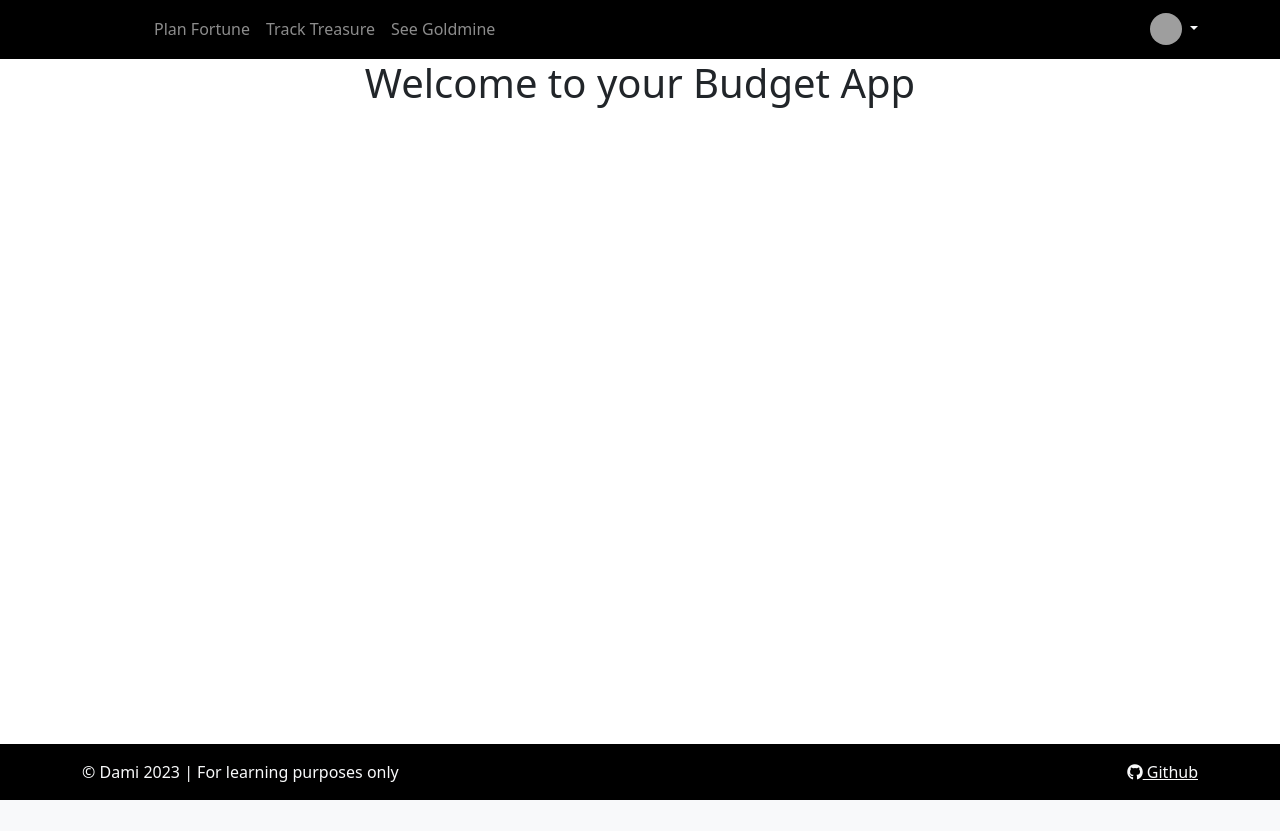
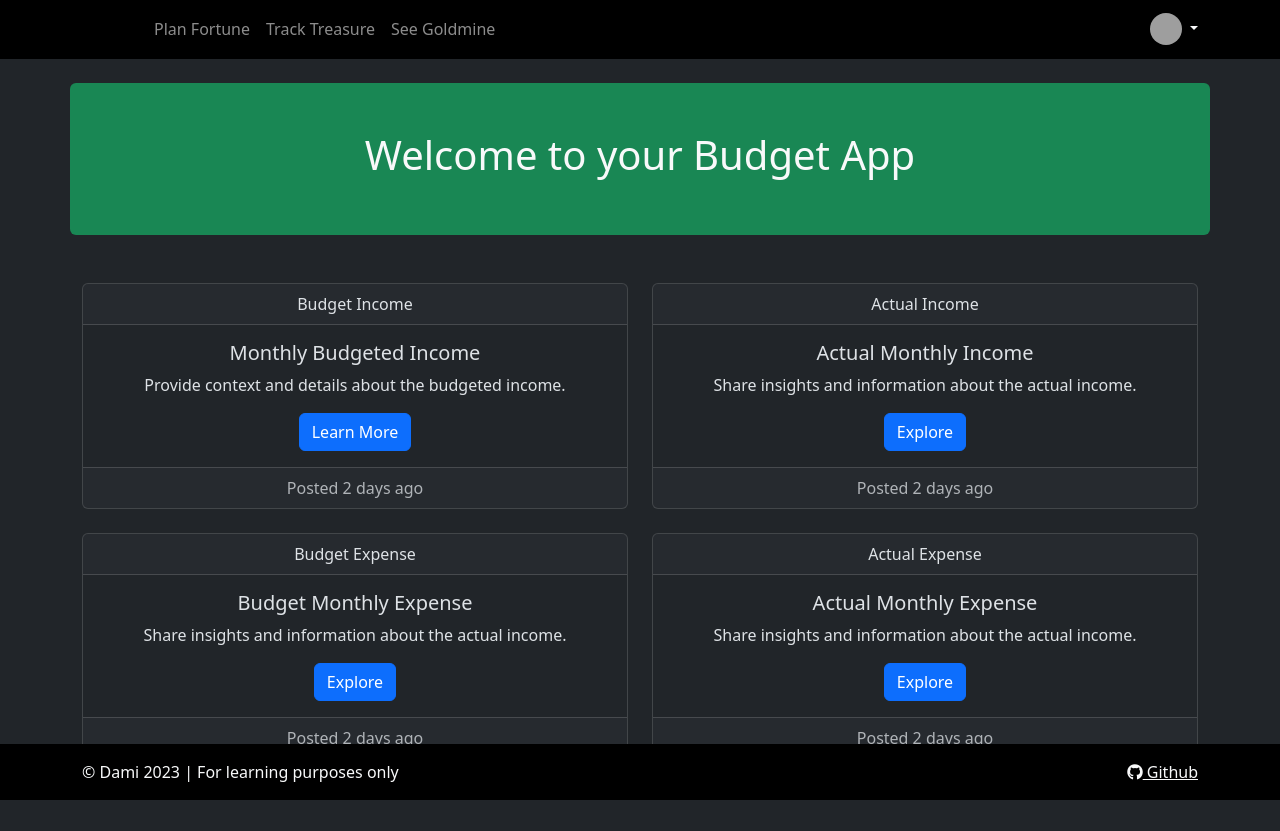
Before and after one commit to Nelkon01/Nelkon-Finance, a Flask app: page / in a window 1280 px wide. Before the commit the page ends 800 px from the top, so only its background shows below. Run offline with Flask 3, Linux system fonts and the light colour scheme; grey boxes are pictures that could not be loaded.

Commit message:
Add home.html to be home page

```diff
--- a/budgetmanager/routes.py
+++ b/budgetmanager/routes.py
@@ -1,8 +1,20 @@
 from flask import render_template, request, redirect, url_for
 from budgetmanager import app, db
-from budgetmanager.models import Users, Month, BudgetedIncome, ActualIncome, BudgetedExpenses, ActualExpenses
+from budgetmanager.models import Users, Month, BudgetedIncome, ActualIncome, BudgetedExpenses, ActualExpenses, Category
 
 
 @app.route('/')
 def home():
     return render_template('home.html')
+
+
+@app.route('/categories', methods=['GET'])
+def categories():
+    categories = ['Shopping', 'Groceries', 'Eating Out', 'Transport', 'Bills', 'Entertainment', 'Miscellaneous']
+
+    for category_name in categories:
+        category = Category(name=category_name)
+        db.session.add(category)
+
+    db.session.commit()
+    return "Categories added to database"
--- a/budgetmanager/templates/base.html
+++ b/budgetmanager/templates/base.html
@@ -13,7 +13,7 @@
     <link rel="stylesheet" href="{{ url_for('static', filename='css/style.css') }}">
     <title>Nelkon Finance Manager</title>
 </head>
-<body>
+<body data-bs-theme="dark">
 <!-- Navbar -->
 <nav class="navbar navbar-expand-lg navbar-dark bg-black">
     <div class="container">
@@ -52,10 +52,10 @@
 </nav>
 
 <!-- Content -->
-<div class="container h-100">
+<main class="container h-100">
     {% block content %}
     {% endblock %}
-</div>
+</main>
 
 <!-- Footer -->
 <footer class="footer py-3 bg-black fixed-bottom">
--- a/budgetmanager/templates/home.html
+++ b/budgetmanager/templates/home.html
@@ -1,11 +1,75 @@
 {% extends "base.html" %}
 {% block content %}
+<!--Jumbotron-->
+<div class="row">
+    <div class="mt-4 p-5 rounded bg-success text-center">
+        <h1 class="text-light">Welcome to your Budget App</h1>
+    </div>
+</div>
 
-<div class="row">
-        <div class=" text-center">
-            <h1>Welcome to your Budget App</h1>
+<!--Div to display figures -->
+<div class="row my-5">
+    <div class="col-md-6 mb-4">
+        <div class="card text-center">
+            <div class="card-header">
+                Budget Income
+            </div>
+            <div class="card-body">
+                <h5 class="card-title">Monthly Budgeted Income</h5>
+                <p class="card-text">Provide context and details about the budgeted income.</p>
+                <a href="#" class="btn btn-primary">Learn More</a>
+            </div>
+            <div class="card-footer text-muted">
+                Posted 2 days ago
+            </div>
+        </div>
+    </div>
+    <div class="col-md-6 mb-4">
+        <div class="card text-center">
+            <div class="card-header">
+                Actual Income
+            </div>
+            <div class="card-body">
+                <h5 class="card-title">Actual Monthly Income</h5>
+                <p class="card-text">Share insights and information about the actual income.</p>
+                <a href="#" class="btn btn-primary">Explore</a>
+            </div>
+            <div class="card-footer text-muted">
+                Posted 2 days ago
+            </div>
+        </div>
+    </div>
+    <div class="col-md-6 mb-4">
+        <div class="card text-center">
+            <div class="card-header">
+                Budget Expense
+            </div>
+            <div class="card-body">
+                <h5 class="card-title">Budget Monthly Expense</h5>
+                <p class="card-text">Share insights and information about the actual income.</p>
+                <a href="#" class="btn btn-primary">Explore</a>
+            </div>
+            <div class="card-footer text-muted">
+                Posted 2 days ago
+            </div>
+        </div>
+    </div>
+    <div class="col-md-6 mb-4">
+        <div class="card text-center">
+            <div class="card-header">
+                Actual Expense
+            </div>
+            <div class="card-body">
+                <h5 class="card-title">Actual Monthly Expense</h5>
+                <p class="card-text">Share insights and information about the actual income.</p>
+                <a href="#" class="btn btn-primary">Explore</a>
+            </div>
+            <div class="card-footer text-muted">
+                Posted 2 days ago
+            </div>
         </div>
     </div>
 </div>
 
+
 {% endblock %}
```
Also changed, not shown: 4 other files.
